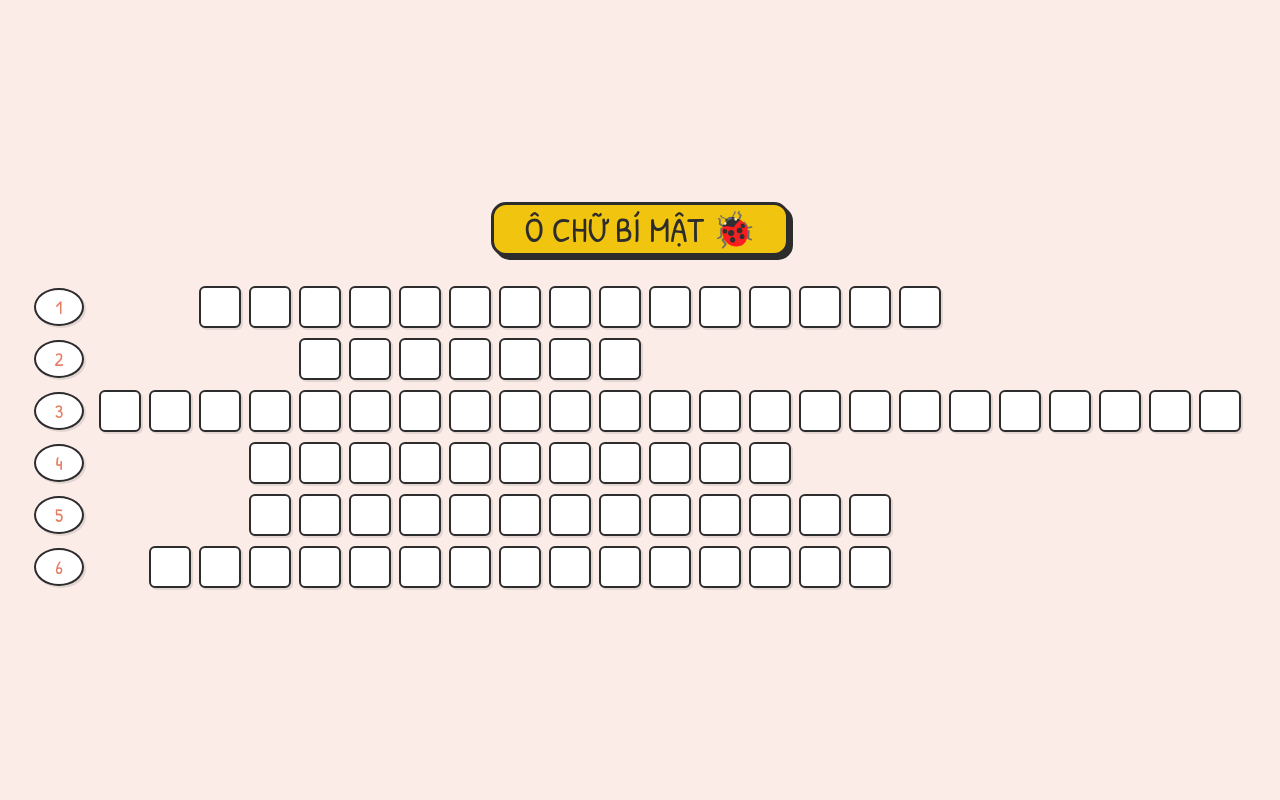
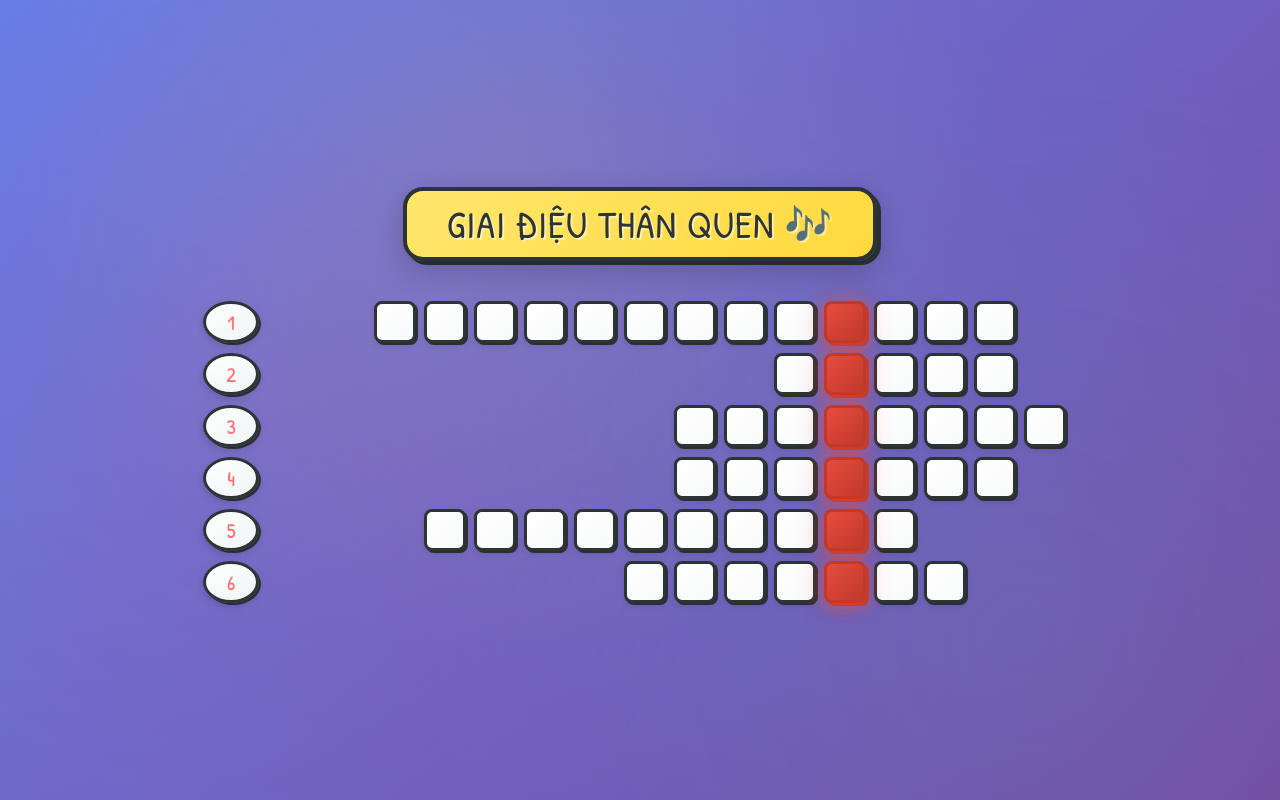
Before and after one commit to WaveD2/game_world, a React (Vite) app: page / in a window 1280 px wide. Built offline with nearby package versions, Linux system fonts and the light colour scheme.

Commit message:
cập nhật code mới

```diff
--- a/index.html
+++ b/index.html
@@ -7,7 +7,7 @@
     <link rel="preconnect" href="https://fonts.googleapis.com">
     <link rel="preconnect" href="https://fonts.gstatic.com" crossorigin>
     <link href="https://fonts.googleapis.com/css2?family=Patrick+Hand&display=swap" rel="stylesheet">
-    <title>Ô Chữ Bí Mật - Âm Nhạc</title>
+    <title>Giai điệu thân quen</title>
   </head>
   <body>
     <div id="root"></div>
--- a/src/App.css
+++ b/src/App.css
@@ -2,11 +2,28 @@
 @import url('https://fonts.googleapis.com/css2?family=Patrick+Hand&display=swap');
 
 :root {
-  --primary: #e57e65;
-  --bg: #fcece8;
-  --border: #2c2c2c;
-  --cell-size: 42px; /* Kích thước ô cố định */
-  --gap: 8px;        /* Khoảng cách giữa các ô */
+  /* Color Palette - Modern & Vibrant */
+  --primary: #ff6b6b;
+  --primary-dark: #ee5a6f;
+  --primary-light: #ff8787;
+  --secondary: #4ecdc4;
+  --secondary-dark: #3a9d96;
+  --accent: #ffe66d;
+  --accent-dark: #ffd93d;
+  --success: #51cf66;
+  --success-dark: #37b24d;
+  --bg: linear-gradient(135deg, #667eea 0%, #764ba2 100%);
+  --bg-solid: #f8f9fa;
+  --bg-overlay: rgba(102, 126, 234, 0.15);
+  --border: #2d3436;
+  --border-light: #636e72;
+  --text: #2d3436;
+  --text-light: #636e72;
+  --white: #ffffff;
+  --key-red: #e74c3c;
+  --key-red-dark: #c0392b;
+  --cell-size: 42px;
+  --gap: 8px;
   --font-main: 'Patrick Hand', cursive;
 }
 
@@ -16,13 +33,30 @@ body {
   margin: 0;
   padding: 0;
   font-family: var(--font-main);
-  background-color: var(--bg);
+  background: var(--bg);
+  background-attachment: fixed;
   height: 100vh;
   width: 100vw;
-  overflow: hidden; /* CẤM SCROLL TUYỆT ĐỐI Ở BODY */
+  overflow: hidden;
   display: flex;
   justify-content: center;
   align-items: center;
+  position: relative;
+}
+
+body::before {
+  content: '';
+  position: fixed;
+  top: 0;
+  left: 0;
+  right: 0;
+  bottom: 0;
+  background:
+    radial-gradient(circle at 20% 50%, rgba(255, 107, 107, 0.1) 0%, transparent 50%),
+    radial-gradient(circle at 80% 80%, rgba(78, 205, 196, 0.1) 0%, transparent 50%),
+    radial-gradient(circle at 40% 20%, rgba(255, 230, 109, 0.1) 0%, transparent 50%);
+  pointer-events: none;
+  z-index: 0;
 }
 
 #root {
@@ -41,25 +75,52 @@ body {
   align-items: center;
   justify-content: center;
   position: relative;
+  z-index: 1;
 }
 
 /* Tiêu đề */
 .title-box {
-  background: #f1c40f;
-  border: 3px solid var(--border);
-  border-radius: 15px;
-  padding: 5px 30px;
-  margin-bottom: 20px;
-  box-shadow: 4px 4px 0px var(--border);
+  background: linear-gradient(135deg, var(--accent) 0%, var(--accent-dark) 100%);
+  border: 4px solid var(--border);
+  border-radius: 20px;
+  padding: 12px 40px;
+  margin-bottom: 30px;
+  box-shadow:
+    0 10px 30px rgba(0, 0, 0, 0.2),
+    4px 4px 0px var(--border);
   z-index: 10;
-  flex-shrink: 0; /* Không bị co lại khi màn hình bé */
+  flex-shrink: 0;
+  position: relative;
+  overflow: hidden;
+}
+
+.title-box::before {
+  content: '';
+  position: absolute;
+  top: -50%;
+  left: -50%;
+  width: 200%;
+  height: 200%;
+  background: linear-gradient(45deg, transparent, rgba(255, 255, 255, 0.3), transparent);
+  transform: rotate(45deg);
+  animation: shine 3s infinite;
+}
+
+@keyframes shine {
+  0% { transform: translateX(-100%) translateY(-100%) rotate(45deg); }
+  100% { transform: translateX(100%) translateY(100%) rotate(45deg); }
 }
 
 .title-box h1 {
   margin: 0;
-  font-size: 2.2rem;
+  font-size: 2.4rem;
   color: var(--border);
   white-space: nowrap;
+  text-shadow: 2px 2px 0px rgba(255, 255, 255, 0.5);
+  position: relative;
+  z-index: 1;
+  font-weight: 900;
+  letter-spacing: 1px;
 }
 
 /* --- LOGIC BÀN CỜ --- */
@@ -96,22 +157,62 @@ body {
 }
 
 .question-btn {
-  width: 38px; height: 38px;
+  width: 42px;
+  height: 42px;
   border-radius: 50%;
-  background: white;
-  border: 2px solid var(--border);
+  background: linear-gradient(135deg, var(--white) 0%, #f1f3f5 100%);
+  border: 3px solid var(--border);
   font-family: var(--font-main);
-  font-size: 1.2rem;
+  font-size: 1.3rem;
   font-weight: bold;
   cursor: pointer;
-  display: flex; align-items: center; justify-content: center;
-  box-shadow: 2px 2px 0 rgba(0,0,0,0.1);
-  transition: all 0.2s;
+  display: flex;
+  align-items: center;
+  justify-content: center;
+  box-shadow:
+    0 4px 8px rgba(0, 0, 0, 0.15),
+    2px 2px 0px var(--border);
+  transition: all 0.3s cubic-bezier(0.4, 0, 0.2, 1);
   color: var(--primary);
+  position: relative;
+  overflow: hidden;
 }
 
-.question-btn:hover { background: #ffd700; transform: scale(1.1); }
-.question-btn.solved { background: #4caf50; color: white; border-color: #388e3c; }
+.question-btn::before {
+  content: '';
+  position: absolute;
+  top: 50%;
+  left: 50%;
+  width: 0;
+  height: 0;
+  border-radius: 50%;
+  background: rgba(255, 107, 107, 0.2);
+  transform: translate(-50%, -50%);
+  transition: width 0.3s, height 0.3s;
+}
+
+.question-btn:hover::before {
+  width: 100%;
+  height: 100%;
+}
+
+.question-btn:hover {
+  background: linear-gradient(135deg, var(--accent) 0%, var(--accent-dark) 100%);
+  transform: scale(1.15) rotate(5deg);
+  box-shadow:
+    0 6px 12px rgba(0, 0, 0, 0.2),
+    3px 3px 0px var(--border);
+  color: var(--border);
+}
+
+.question-btn.solved {
+  background: linear-gradient(135deg, var(--success) 0%, var(--success-dark) 100%);
+  color: var(--white);
+  border-color: var(--success-dark);
+  box-shadow:
+    0 4px 12px rgba(81, 207, 102, 0.4),
+    2px 2px 0px var(--success-dark);
+}
 
 /* Khu vực chứa ô chữ */
 .cells-row {
@@ -126,57 +227,247 @@ body {
 .cell {
   width: var(--cell-size);
   height: var(--cell-size);
-  border: 2px solid var(--border);
-  background: white;
+  border: 3px solid var(--border);
+  background: linear-gradient(135deg, var(--white) 0%, #f8f9fa 100%);
 
   display: flex;
   align-items: center;
   justify-content: center;
 
-  color: var(--border);
+  color: var(--text);
 
   font-size: 1.6rem;
-  font-weight: 800;
+  font-weight: 900;
 
-  border-radius: 6px;
-  box-shadow: 2px 2px 0 rgba(0,0,0,0.1);
+  border-radius: 8px;
+  box-shadow:
+    0 3px 6px rgba(0, 0, 0, 0.1),
+    2px 2px 0px var(--border);
   text-transform: uppercase;
   flex-shrink: 0;
 
   user-select: none;
+  transition: all 0.2s ease;
+  position: relative;
 }
 
-/* Modal Controls - Giữ nguyên */
+.cell:hover {
+  transform: translateY(-2px);
+  box-shadow:
+    0 5px 10px rgba(0, 0, 0, 0.15),
+    3px 3px 0px var(--border);
+}
+
+/* Ô chữ key (cột dọc màu đỏ) */
+.cell.key-cell {
+  background: linear-gradient(135deg, var(--key-red) 0%, var(--key-red-dark) 100%) !important;
+  border-color: var(--key-red-dark);
+  box-shadow:
+    0 4px 12px rgba(231, 76, 60, 0.4),
+    3px 3px 0px var(--key-red-dark),
+    0 0 20px rgba(231, 76, 60, 0.3);
+  z-index: 5;
+  position: relative;
+  animation: pulse 2s ease-in-out infinite;
+}
+
+@keyframes pulse {
+  0%, 100% {
+    box-shadow:
+      0 4px 12px rgba(231, 76, 60, 0.4),
+      3px 3px 0px var(--key-red-dark),
+      0 0 20px rgba(231, 76, 60, 0.3);
+  }
+  50% {
+    box-shadow:
+      0 4px 16px rgba(231, 76, 60, 0.6),
+      3px 3px 0px var(--key-red-dark),
+      0 0 30px rgba(231, 76, 60, 0.5);
+  }
+}
+
+/* Modal Controls */
 .modal-overlay {
-  position: fixed; inset: 0;
-  background: rgba(0,0,0,0.7);
+  position: fixed;
+  inset: 0;
+  background: rgba(45, 52, 54, 0.85);
   z-index: 100;
-  display: flex; align-items: center; justify-content: center;
-  backdrop-filter: blur(3px);
+  display: flex;
+  align-items: center;
+  justify-content: center;
+  backdrop-filter: blur(8px);
 }
 
 .modal-content {
-  background: white;
-  width: 90%; max-width: 400px;
-  padding: 20px;
-  border: 3px solid var(--border);
-  border-radius: 12px;
+  background: linear-gradient(135deg, var(--white) 0%, #f8f9fa 100%);
+  width: 90%;
+  max-width: 380px;
+  padding: 25px;
+  border: 4px solid var(--border);
+  border-radius: 20px;
   position: relative;
   text-align: center;
-  box-shadow: 10px 10px 0 rgba(0,0,0,0.2);
+  box-shadow:
+    0 20px 60px rgba(0, 0, 0, 0.3),
+    8px 8px 0px var(--border);
+}
+
+.close-btn {
+  position: absolute;
+  top: 12px;
+  right: 12px;
+  width: 32px;
+  height: 32px;
+  border: none;
+  background: rgba(255, 107, 107, 0.1);
+  border-radius: 50%;
+  cursor: pointer;
+  display: flex;
+  align-items: center;
+  justify-content: center;
+  transition: all 0.2s;
+  color: var(--primary);
+}
+
+.close-btn:hover {
+  background: rgba(255, 107, 107, 0.2);
+  transform: scale(1.1);
+}
+
+.modal-content h2 {
+  color: var(--primary);
+  margin-bottom: 15px;
+  font-size: 1.6rem;
+  text-shadow: 1px 1px 2px rgba(0, 0, 0, 0.1);
+}
+
+.hint-box {
+  background: linear-gradient(135deg, #fff3cd 0%, #ffe69c 100%);
+  border: 2px solid var(--accent-dark);
+  border-radius: 12px;
+  padding: 12px 16px;
+  margin-bottom: 15px;
+  animation: slideDown 0.3s ease;
+}
+
+.hint-box p {
+  color: var(--text);
+  font-size: 0.95rem;
+  margin: 0;
+  font-style: italic;
+  line-height: 1.4;
+}
+
+@keyframes slideDown {
+  from {
+    opacity: 0;
+    transform: translateY(-10px);
+  }
+  to {
+    opacity: 1;
+    transform: translateY(0);
+  }
+}
+
+.answer-box {
+  background: linear-gradient(135deg, #ff6b6b 0%, #ee5a6f 100%);
+  border: 3px solid var(--primary-dark);
+  border-radius: 12px;
+  padding: 16px 20px;
+  margin-bottom: 20px;
+  box-shadow:
+    0 6px 20px rgba(255, 107, 107, 0.4),
+    3px 3px 0px var(--primary-dark);
+  animation: slideDown 0.3s ease;
+}
+
+.answer-box h3 {
+  color: var(--white);
+  margin: 0;
+  font-size: 1.5rem;
+  font-weight: 900;
+  text-shadow: 2px 2px 4px rgba(0, 0, 0, 0.2);
+  letter-spacing: 0.5px;
 }
 
 .controls {
-  display: flex; justify-content: center; gap: 10px; margin-top: 20px;
+  display: grid;
+  grid-template-columns: repeat(2, 1fr);
+  gap: 10px;
+  margin-top: 0;
 }
 
 .btn {
-  padding: 8px 16px;
-  border: 2px solid var(--border);
-  border-radius: 8px;
+  padding: 10px 14px;
+  border: 3px solid var(--border);
+  border-radius: 10px;
   font-weight: bold;
+  font-size: 0.85rem;
   cursor: pointer;
-  display: flex; align-items: center; gap: 5px;
+  display: flex;
+  align-items: center;
+  justify-content: center;
+  gap: 6px;
+  transition: all 0.3s cubic-bezier(0.4, 0, 0.2, 1);
+  box-shadow:
+    0 3px 6px rgba(0, 0, 0, 0.15),
+    2px 2px 0px var(--border);
+  position: relative;
+  overflow: hidden;
+  white-space: nowrap;
+}
+
+.btn::before {
+  content: '';
+  position: absolute;
+  top: 50%;
+  left: 50%;
+  width: 0;
+  height: 0;
+  border-radius: 50%;
+  background: rgba(255, 255, 255, 0.3);
+  transform: translate(-50%, -50%);
+  transition: width 0.4s, height 0.4s;
+}
+
+.btn:hover::before {
+  width: 200px;
+  height: 200px;
+}
+
+.btn:hover {
+  transform: translateY(-2px);
+  box-shadow:
+    0 5px 10px rgba(0, 0, 0, 0.2),
+    3px 3px 0px var(--border);
+}
+
+.btn:active {
+  transform: translateY(0);
+  box-shadow:
+    0 2px 4px rgba(0, 0, 0, 0.15),
+    1px 1px 0px var(--border);
+}
+
+.btn-hint {
+  background: linear-gradient(135deg, #ffe66d 0%, #ffd93d 100%);
+  color: var(--text);
+}
+
+.btn-play {
+  background: linear-gradient(135deg, #4ecdc4 0%, #3a9d96 100%);
+  color: var(--white);
+}
+
+.btn-replay {
+  background: linear-gradient(135deg, #a29bfe 0%, #6c5ce7 100%);
+  color: var(--white);
+}
+
+.btn-solve {
+  background: linear-gradient(135deg, #ff6b6b 0%, #ee5a6f 100%);
+  color: var(--white);
+  /* grid-column: 1 / -1; */
 }
 
 /* --- RESPONSIVE SCALE (QUAN TRỌNG) --- */
--- a/src/App.jsx
+++ b/src/App.jsx
@@ -1,6 +1,6 @@
 import React, { useState, useRef, useEffect } from 'react';
 import {motion, AnimatePresence} from 'framer-motion';
-import { Play, Pause, Check, X, RotateCcw } from 'lucide-react';
+import { Play, Pause, Check, X, RotateCcw, Lightbulb } from 'lucide-react';
 import { questions } from './data';
 import './App.css';
 
@@ -12,6 +12,7 @@ function App() {
   const [activeQ, setActiveQ] = useState(null);
   const [solvedIds, setSolvedIds] = useState([]);
   const [isPlaying, setIsPlaying] = useState(false);
+  const [showHint, setShowHint] = useState(false);
   const audioRef = useRef(new Audio());
 
   useEffect(() => {
@@ -21,6 +22,7 @@ function App() {
   const handleOpen = (q) => {
     audioRef.current.pause();
     setIsPlaying(false);
+    setShowHint(false);
 
     setActiveQ(q);
     audioRef.current.src = q.audioUrl;
@@ -31,6 +33,7 @@ function App() {
   const handleClose = () => {
     audioRef.current.pause();
     setIsPlaying(false);
+    setShowHint(false);
     setActiveQ(null);
   };
 
@@ -80,7 +83,7 @@ function App() {
   return (
     <div className="game-container">
       <motion.div className="title-box" initial={{ y: -50 }} animate={{ y: 0 }}>
-        <h1>Ô CHỮ BÍ MẬT 🐞</h1>
+        <h1>GIAI ĐIỆU THÂN QUEN 🎶</h1>
       </motion.div>
 
       <div className="board-wrapper">
@@ -106,12 +109,18 @@ function App() {
                 {q.answer.split('').map((char, idx) => (
                   <motion.div
                     key={idx}
-                    className="cell"
+                    className={`cell ${idx === q.keyPosition ? 'key-cell' : ''}`}
                     initial={{ rotateX: 0 }}
                     animate={{
                       rotateX: solvedIds.includes(q.id) ? 360 : 0,
-                      backgroundColor: solvedIds.includes(q.id) ? '#ffd700' : '#fff',
-                      color: solvedIds.includes(q.id) ? '#2c2c2c' : 'transparent'
+                      backgroundColor: idx === q.keyPosition
+                        ? '#e74c3c'
+                        : solvedIds.includes(q.id)
+                          ? '#ffe66d'
+                          : '#fff',
+                      color: solvedIds.includes(q.id)
+                        ? (idx === q.keyPosition ? '#fff' : '#2d3436')
+                        : 'transparent'
                     }}
                     transition={{ duration: 0.5, delay: idx * 0.05 }}
                   >
@@ -134,34 +143,48 @@ function App() {
               exit={{ scale: 0.5, opacity: 0 }}
               onClick={(e) => e.stopPropagation()}
             >
-              <button
-                style={{position:'absolute', top:10, right:10, border:'none', background:'transparent', fontSize: 20, cursor:'pointer'}}
+              {/* <button
+                className="close-btn"
                 onClick={handleClose}
               >
-                <X />
-              </button>
+                <X size={20} style={{color: 'red'}}/>
+              </button> */}
 
-              <h2 style={{color:'#e57e65'}}>Câu {activeQ.id}</h2>
-              <p style={{color:'#e57e65'}}>"{activeQ.hint}"</p>
+              <h2>Câu {activeQ.id}</h2>
+
+              {showHint && (
+                <div className="hint-box">
+                  <p>"{activeQ.hint}"</p>
+                </div>
+              )}
+
+              {solvedIds.includes(activeQ.id) && (
+                <div className="answer-box">
+                  <h3>{activeQ.displayAnswer}</h3>
+                </div>
+              )}
 
               <div className="controls">
-                <button className="btn" onClick={togglePlay} style={{background:'#ffd700'}}>
-                   {isPlaying ? <Pause size={18}/> : <Play size={18}/>}
-                   {isPlaying ? "Dừng" : "Phát"}
+                <button className="btn btn-play" onClick={togglePlay}>
+                  {isPlaying ? <Pause size={16}/> : <Play size={16}/>}
+                  <span>{isPlaying ? "Dừng" : "Phát"}</span>
                 </button>
 
-                <button className="btn" onClick={handleReplay} style={{background:'#81d4fa'}}>
-                   <RotateCcw size={18}/> Lại
+                <button className="btn btn-replay" onClick={handleReplay}>
+                  <RotateCcw size={16}/>
+                  <span>Lại</span>
                 </button>
 
-                <button className="btn" onClick={handleSolve} style={{background:'#e57e65', color:'white'}}>
-                   <Check size={18}/> Đáp án
+                <button className="btn btn-hint" onClick={() => setShowHint(!showHint)}>
+                  <Lightbulb size={16}/>
+                  <span>{showHint ? 'Ẩn' : 'Gợi ý'}</span>
+                </button>
+
+                <button className="btn btn-solve" onClick={handleSolve}>
+                  <Check size={16}/>
+                  <span>Đáp án</span>
                 </button>
               </div>
-
-              {solvedIds.includes(activeQ.id) && (
-                 <h3 style={{color:'#e57e65', marginTop: 15}}>{activeQ.displayAnswer}</h3>
-              )}
             </motion.div>
           </div>
         )}
--- a/src/data.js
+++ b/src/data.js
@@ -2,49 +2,55 @@ export const questions = [
     {
       id: 1,
       audioUrl: "./music/christmas-443109.mp3",
-      answer: "EMCUANGAYHOMQUA",
-      displayAnswer: "EM CỦA NGÀY HÔM QUA",
+      answer: "VANGTRANGKHOC",
+      displayAnswer: "VẰNG TRĂNG KHÓC",
       offset: 2, // Thụt vào 2 ô
+      keyPosition: 9, // Vị trí chữ 'K' (0-indexed) - chữ thứ 10
       hint: "Sơn Tùng M-TP - Hit 2013"
     },
     {
       id: 2,
       audioUrl: "./music/deep-abstract-ambient_snowcap-401656.mp3",
-      answer: "LACTROI",
-      displayAnswer: "LẠC TRÔI",
-      offset: 4,
+      answer: "XEDAP",
+      displayAnswer: "XE ĐẠP",
+      offset: 10,
+      keyPosition: 1, // Vị trí chữ 'E' (0-indexed) - chữ thứ 2
       hint: "MV Cổ trang - 100tr views"
     },
     {
       id: 3,
       audioUrl: "./music/happy-birthday-155461.mp3",
-      answer: "CHUNGTAKHONGTHUOCVENHAU",
-      displayAnswer: "CHÚNG TA KHÔNG THUỘC VỀ NHAU",
-      offset: 0,
+      answer: "BIENTINH",
+      displayAnswer: "BIỂN TỈNH",
+      offset: 8,
+      keyPosition: 3, // Vị trí chữ 'N' (0-indexed) - chữ thứ 4
       hint: "Mùa hè 2016 sôi động"
     },
     {
       id: 4,
       audioUrl: "./music/no-copyright-music-423648.mp3",
-      answer: "NOINAYCOANH",
-      displayAnswer: "NƠI NÀY CÓ ANH",
-      offset: 3,
+      answer: "HACGIAY",
+      displayAnswer: "HẠC GIẤY",
+      offset: 8,
+      keyPosition: 3, // Vị trí chữ 'G' (0-indexed) - chữ thứ 4
       hint: "Valentine ngọt ngào"
     },
     {
       id: 5,
       audioUrl: "./music/sweet-life-luxury-chill-438146.mp3",
-      answer: "HAYTRAOCHOANH",
-      displayAnswer: "HÃY TRAO CHO ANH",
+      answer: "YEULAITUĐU",
+      displayAnswer: "YÊU LẠI TỪ ĐÂU",
       offset: 3,
+      keyPosition: 8, // Vị trí chữ 'Đ' (0-indexed) - chữ thứ 9
       hint: "Hợp tác quốc tế với Snoop Dogg"
     },
     {
       id: 6,
       audioUrl: "./music/sweet-life-luxury-chill-438146.mp3",
-      answer: "MUONROIMASAOCON",
-      displayAnswer: "MUỘN RỒI MÀ SAO CÒN",
-      offset: 1,
+      answer: "THUCUOI",
+      displayAnswer: "THU CUỐI",
+      offset: 7,
+      keyPosition: 4, // Vị trí chữ 'U' (0-indexed) - chữ thứ 5
       hint: "Thanh xuân vườn trường"
     }
   ];
```
